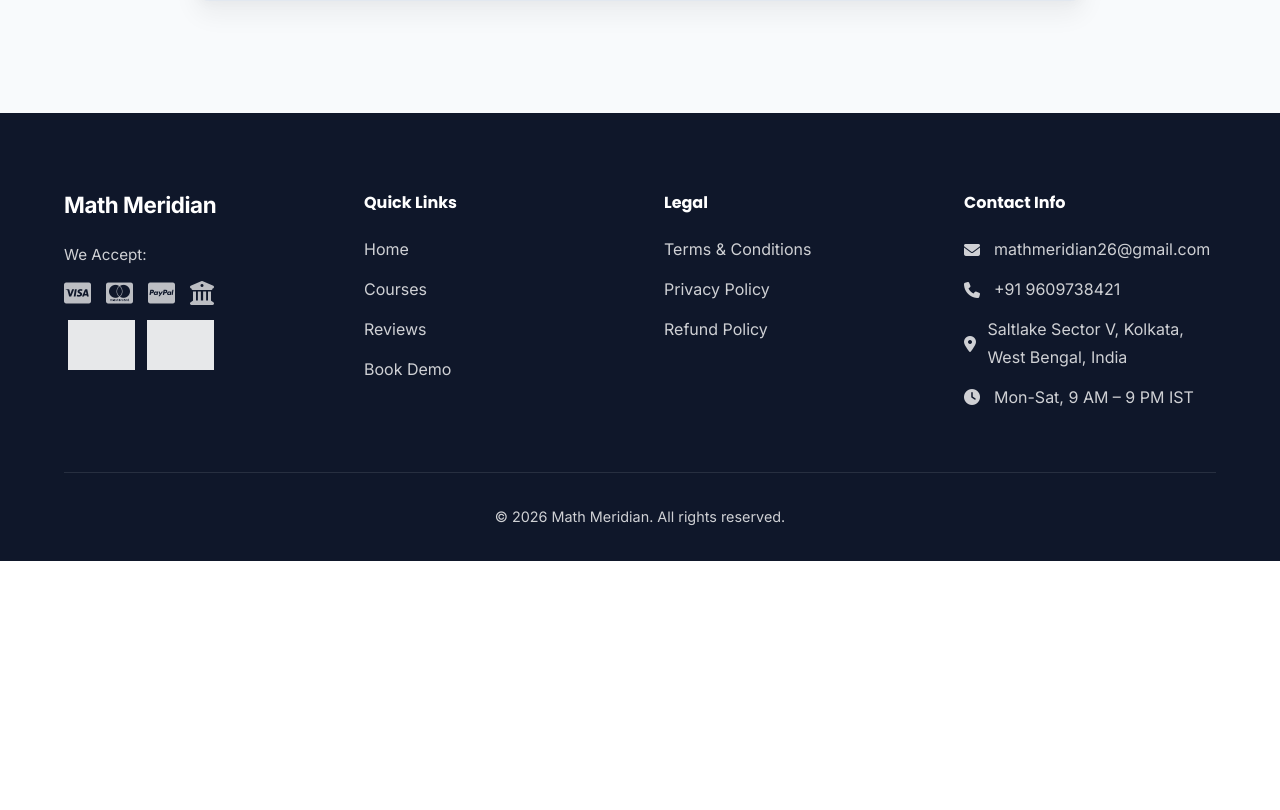
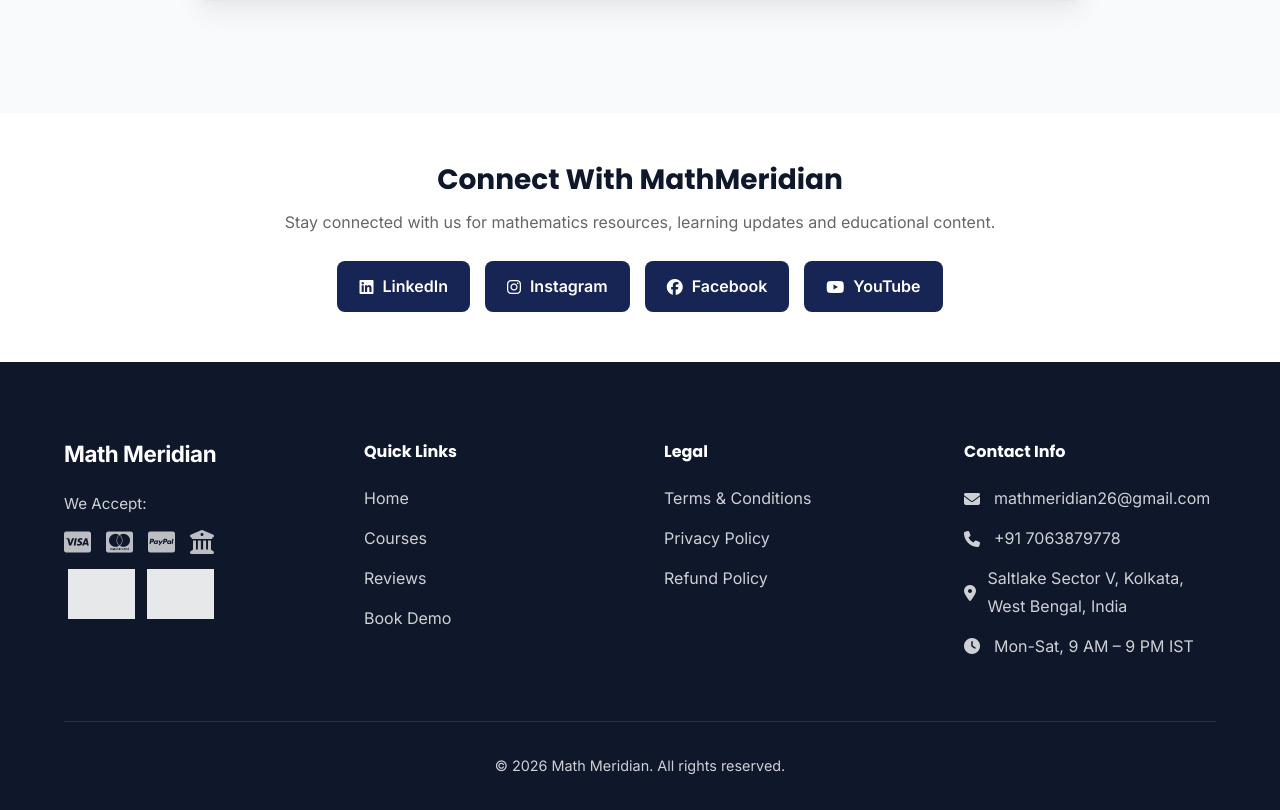
Before and after one commit to mathmeridian/mathmeridian.github.io, a plain HTML site: page index.html in a window 1280 px wide. Shown: the part 7582-8392 px from the top of the page. Before the commit the page ends 8143 px from the top, so only its background shows below. Drawn offline with Linux system fonts and the light colour scheme; grey boxes are pictures that could not be loaded.

Commit message:
Update index.html
Ph no Changed, Social media profile includes

```diff
--- a/index.html
+++ b/index.html
@@ -1904,6 +1904,89 @@
         </div>
     </section>
 
+
+<section class="social-section">
+  <h2>Connect With MathMeridian</h2>
+  <p>
+    Stay connected with us for mathematics
+    resources, learning updates and educational content.
+  </p>
+
+  <div class="social-links">
+
+    <a href="https://www.linkedin.com/in/victor-chakraborty-maths/"
+       target="_blank" rel="noopener noreferrer"
+       aria-label="MathMeridian on LinkedIn">
+       <i class="fab fa-linkedin"></i> LinkedIn
+    </a>
+
+    <a href="https://www.instagram.com/mathmeridian/"
+       target="_blank" rel="noopener noreferrer"
+       aria-label="MathMeridian on Instagram">
+       <i class="fab fa-instagram"></i> Instagram
+    </a>
+
+    <a href="https://www.facebook.com/profile.php?id=61591497943338"
+       target="_blank" rel="noopener noreferrer"
+       aria-label="MathMeridian on Facebook">
+       <i class="fab fa-facebook"></i> Facebook
+    </a>
+
+    <a href="https://youtube.com/@mathmeridian-u1s"
+       target="_blank" rel="noopener noreferrer"
+       aria-label="MathMeridian on YouTube">
+       <i class="fab fa-youtube"></i> YouTube
+    </a>
+
+  </div>
+</section>
+
+<!-- Font Awesome icons -->
+<link rel="stylesheet"
+ href="https://cdnjs.cloudflare.com/ajax/libs/font-awesome/6.5.2/css/all.min.css">
+
+<style>
+.social-section {
+  text-align: center;
+  padding: 50px 20px;
+}
+
+.social-section h2 {
+  font-size: 28px;
+  margin-bottom: 12px;
+}
+
+.social-section p {
+  color: #666;
+  margin-bottom: 25px;
+}
+
+.social-links {
+  display: flex;
+  justify-content: center;
+  flex-wrap: wrap;
+  gap: 15px;
+}
+
+.social-links a {
+  display: inline-flex;
+  align-items: center;
+  gap: 9px;
+  padding: 12px 22px;
+  border-radius: 8px;
+  background: #172554;
+  color: white;
+  text-decoration: none;
+  font-weight: 600;
+  transition: 0.3s ease;
+}
+
+.social-links a:hover {
+  background: #2563eb;
+  transform: translateY(-3px);
+}
+</style>
+
     <!-- Detailed Footer -->
     <footer id="contact">
         <div class="container">
@@ -1944,7 +2027,7 @@
                 <div class="footer-links">
                     <h4>Contact Info</h4>
                     <a href="mailto:mathmeridian26@gmail.com"><i class="fas fa-envelope" style="width:20px"></i> mathmeridian26@gmail.com</a>
-                    <a href="tel:+919609738421"><i class="fas fa-phone" style="width:20px"></i> +91 9609738421</a>
+                    <a href="tel:+919609738421"><i class="fas fa-phone" style="width:20px"></i> +91 7063879778</a>
                     <a><i class="fas fa-map-marker-alt" style="width:20px"></i> Saltlake Sector V, Kolkata, West Bengal, India</a>
                     <a><i class="fas fa-clock" style="width:20px"></i> Mon-Sat, 9 AM – 9 PM IST</a>
                 </div>
```
